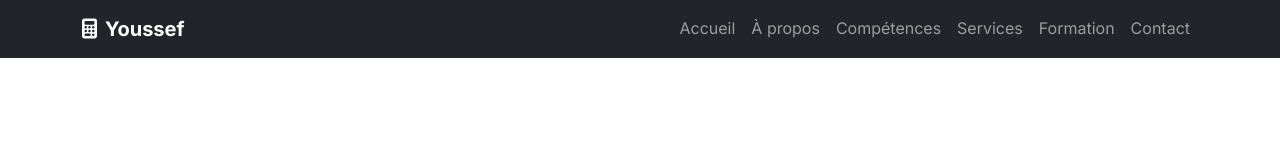
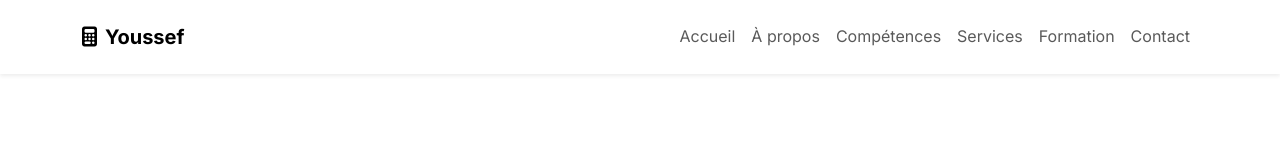
Before and after one commit to sabrallah/comptable-portfolio, a website: page includes/header.html in a window 1280 px wide. Drawn offline with nearby package versions, Linux system fonts and the light colour scheme.

Commit message:
fix: Update navigation links and styles for consistency and improved accessibility

```diff
--- a/includes/header.html
+++ b/includes/header.html
@@ -14,37 +14,37 @@
     <!-- AOS Animation Library -->
     <link href="https://unpkg.com/aos@2.3.1/dist/aos.css" rel="stylesheet">
     <!-- Custom CSS -->
-    <link rel="stylesheet" href="../assets/css/style.css">
+    <link rel="stylesheet" href="/assets/css/style.css">
 </head>
 <body>
     <!-- Navigation -->
-    <nav class="navbar navbar-expand-lg navbar-dark bg-dark fixed-top">
+    <nav class="navbar navbar-expand-lg navbar-light bg-white shadow-sm fixed-top py-3">
         <div class="container">
-            <a class="navbar-brand fw-bold" href="../index.html">
+            <a class="navbar-brand fw-bold" href="/index.html">
                 <i class="fas fa-calculator me-2"></i>Youssef
             </a>
-            <button class="navbar-toggler" type="button" data-bs-toggle="collapse" data-bs-target="#navbarNav">
+            <button class="navbar-toggler" type="button" data-bs-toggle="collapse" data-bs-target="#navbarNav" aria-controls="navbarNav" aria-expanded="false" aria-label="Toggle navigation">
                 <span class="navbar-toggler-icon"></span>
             </button>
             <div class="collapse navbar-collapse" id="navbarNav">
                 <ul class="navbar-nav ms-auto">
                     <li class="nav-item">
-                        <a class="nav-link" href="../index.html">Accueil</a>
+                        <a class="nav-link" href="/index.html">Accueil</a>
                     </li>
                     <li class="nav-item">
-                        <a class="nav-link" href="about.html">À propos</a>
+                        <a class="nav-link" href="/pages/about.html">À propos</a>
                     </li>
                     <li class="nav-item">
-                        <a class="nav-link" href="skills.html">Compétences</a>
+                        <a class="nav-link" href="/pages/skills.html">Compétences</a>
                     </li>
                     <li class="nav-item">
-                        <a class="nav-link" href="services.html">Services</a>
+                        <a class="nav-link" href="/pages/services.html">Services</a>
                     </li>
                     <li class="nav-item">
-                        <a class="nav-link" href="education.html">Formation</a>
+                        <a class="nav-link" href="/pages/education.html">Formation</a>
                     </li>
                     <li class="nav-item">
-                        <a class="nav-link" href="contact.html">Contact</a>
+                        <a class="nav-link" href="/pages/contact.html">Contact</a>
                     </li>
                 </ul>
             </div>
```
